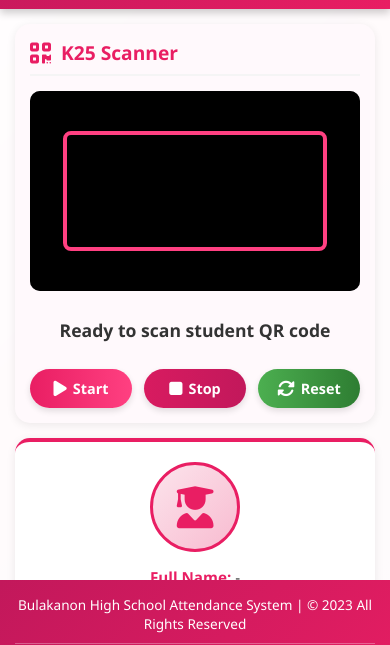
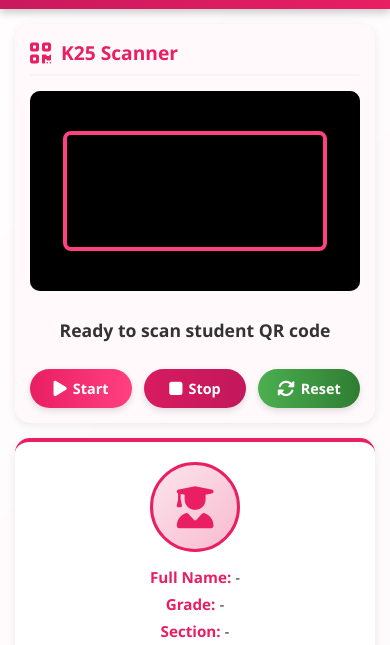
Before and after one commit to kurtz-smile/autoscan, a plain HTML site: page index.html in a window 390 px wide. Shown: the part 88-733 px from the top of the page. Drawn offline with nearby package versions, Linux system fonts and the light colour scheme.

Commit message:
update index.html

```diff
--- a/index.html
+++ b/index.html
@@ -528,8 +528,7 @@
         /* Android specific optimizations */
         @media (max-width: 768px) {
             .container {
-                border-radius: 16px;
-                max-height: 100vh;
+                max-height: 100%;
             }
 
             header {
```
